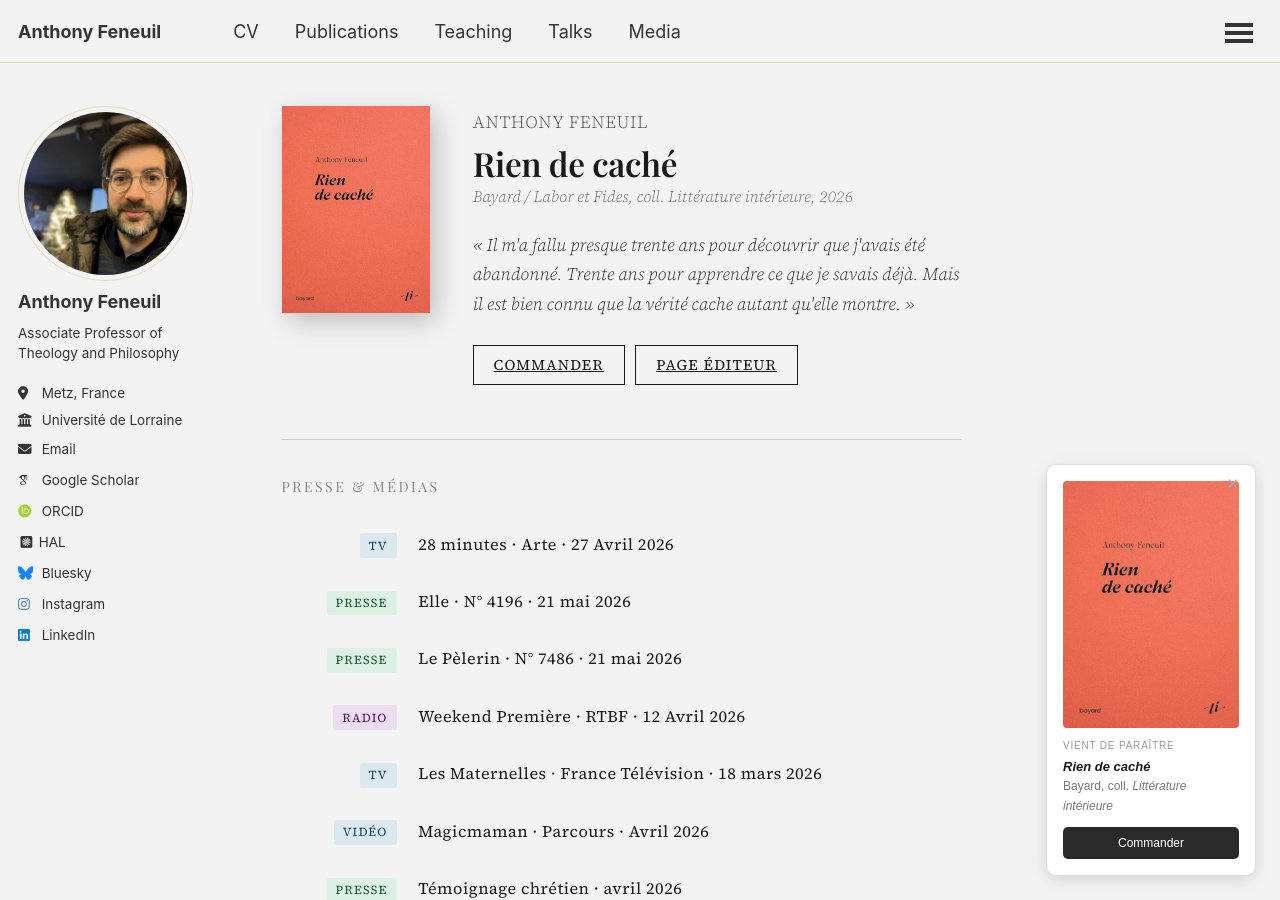
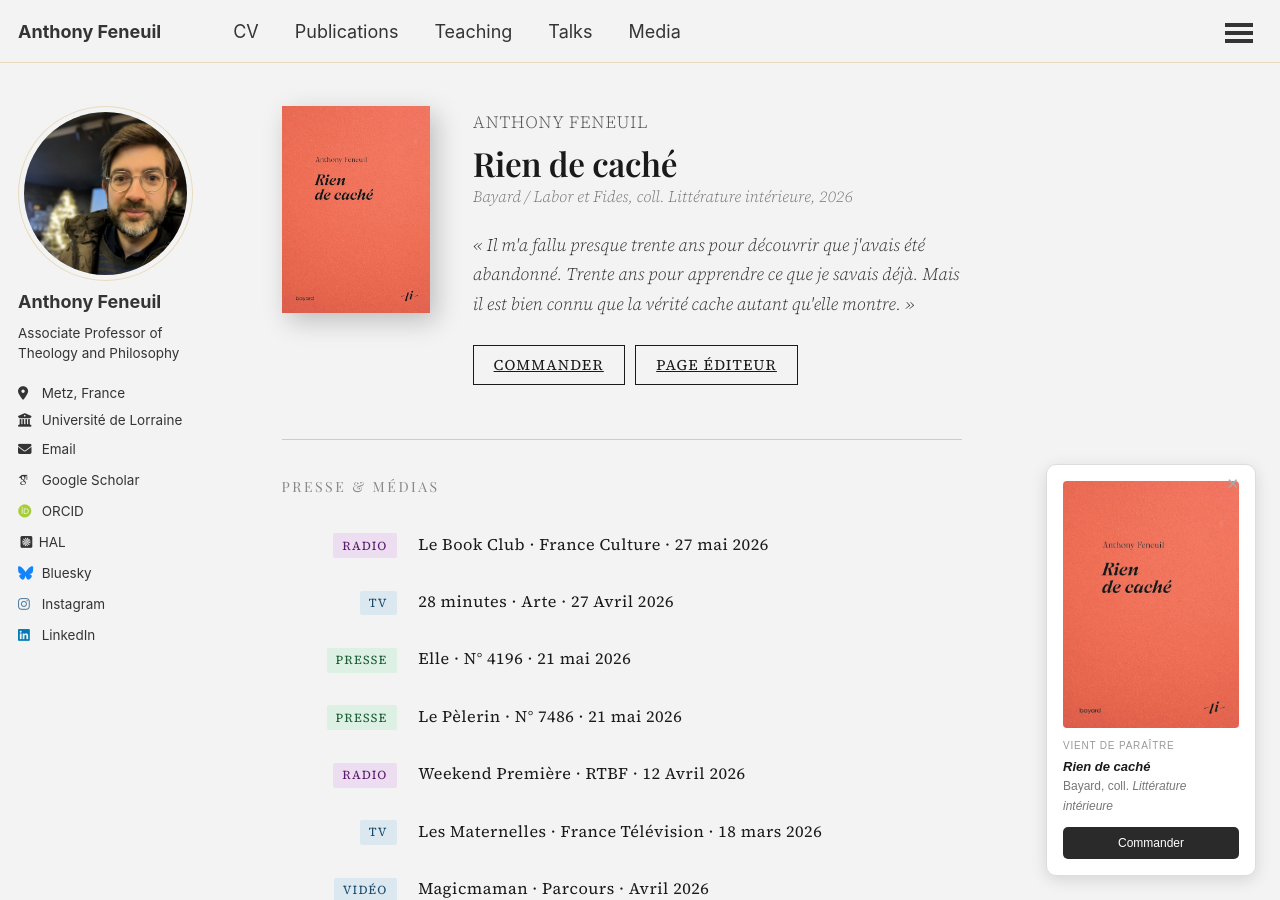
Before and after one commit to anfnl/anfnl.github.io, a Jekyll site: the page built from _pages/rien-de-cache.md, in a window 1280 px wide and 900 px high. Built offline with Jekyll 4.4.1, drawn with Linux system fonts in a browser that asks for light colours; some web fonts are replaced; a script that is not in the unit is left out.

Commit message:
Update rien-de-cache.md

```diff
--- a/_pages/rien-de-cache.md
+++ b/_pages/rien-de-cache.md
@@ -67,6 +67,11 @@
 
 <hr class="rdc-divider">
 <p class="rdc-section-title">Presse &amp; Médias</p>
+
+<div class="rdc-item">
+<div class="rdc-tag-col"><span class="rdc-tag tag-radio">Radio</span></div>
+<div class="rdc-item-body"><p class="rdc-item-source"><a href="https://www.radiofrance.fr/franceculture/podcasts/le-book-club/ne-sous-x-ecrire-la-quete-de-soi-avec-anthony-feneuil-7839770" target="_blank">Le Book Club · France Culture · 27 mai 2026</a></p></div>
+</div>
 
 <div class="rdc-item">
 <div class="rdc-tag-col"><span class="rdc-tag tag-tv">TV</span></div>
```
